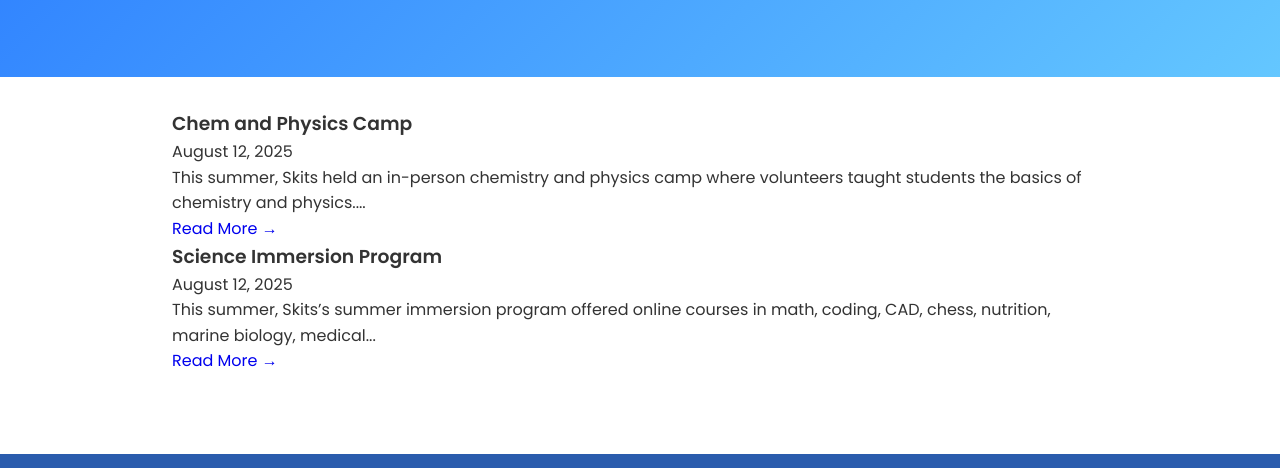
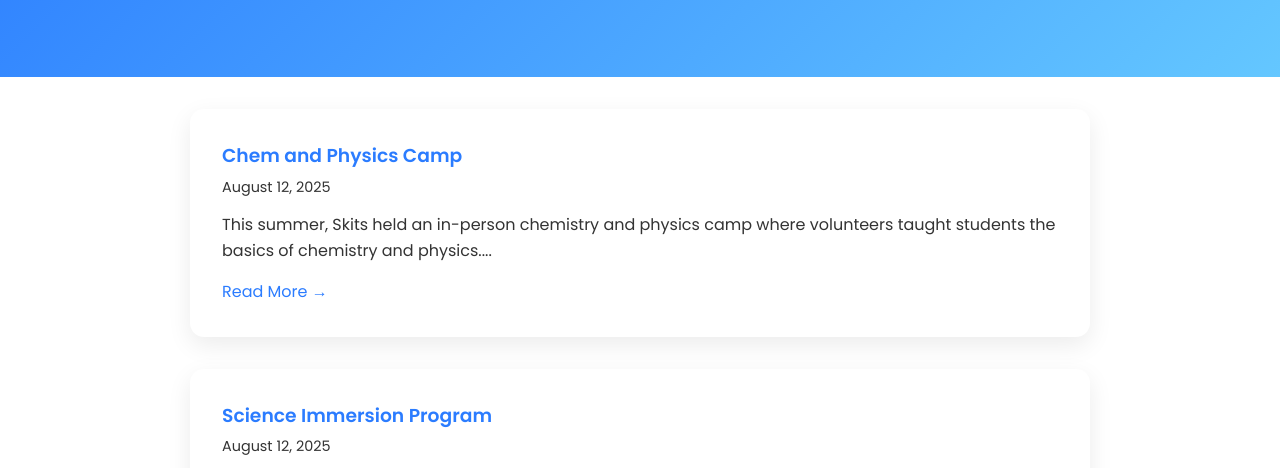
Before and after one commit to skitsciencekits/skits-website, a plain HTML site: page news.html in a window 1280 px wide. Shown: the part 274-742 px from the top of the page. Drawn offline with Linux system fonts and the light colour scheme.

Commit message:
Update style.css

```diff
--- a/style.css
+++ b/style.css
@@ -408,6 +408,58 @@ footer a {
   user-select: none;
 }
 
+/* News Preview */
+.news-container {
+  max-width: 900px;
+  margin: auto;
+  display: flex;
+  flex-direction: column;
+  gap: 2rem;
+}
+
+.news-card {
+  padding: 2rem;
+  background: #ffffff;
+  border-radius: 14px;
+  box-shadow: 0 8px 25px rgba(0,0,0,0.08);
+}
+
+.news-card h3 {
+  color: #2b7cff;
+  margin-bottom: 0.3rem;
+}
+
+.news-date {
+  font-size: 0.9rem;
+
+  display: block;
+  margin-bottom: 0.8rem;
+}
+
+.news-link {
+  display: inline-block;
+  margin-top: 1rem;
+  color: #2b7cff;
+  font-weight: 500;
+  text-decoration: none;
+}
+
+.news-link:hover {
+  text-decoration: underline;
+}
+
+/* Full Post */
+.post-content {
+  max-width: 800px;
+  margin: auto;
+}
+
+.post-content h2 {
+  margin-top: 2rem;
+  color: #2b7cff;
+}
+
+
 
 /* Responsive spacing for mobile */
 @media (max-width: 768px) {
```
